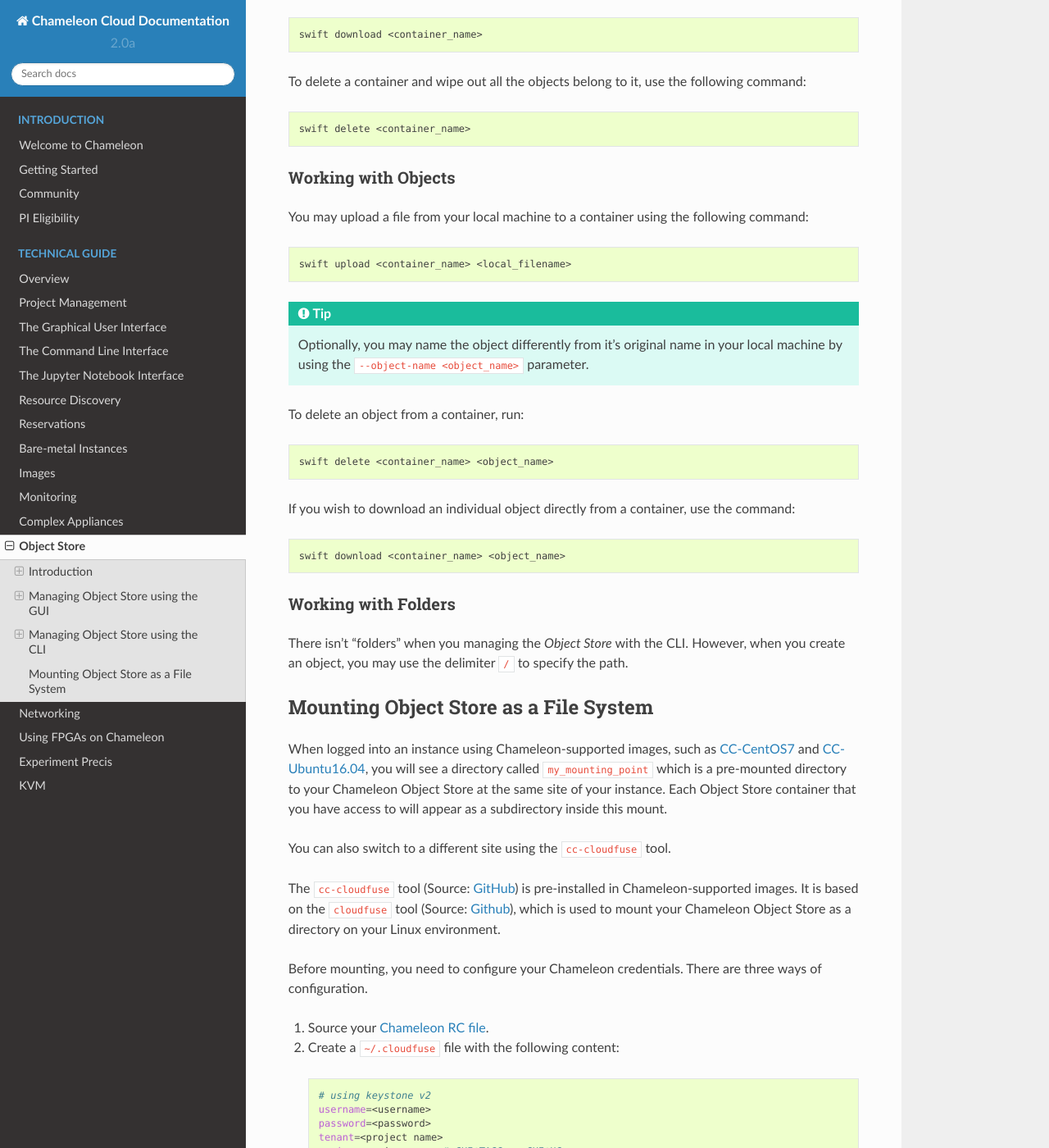
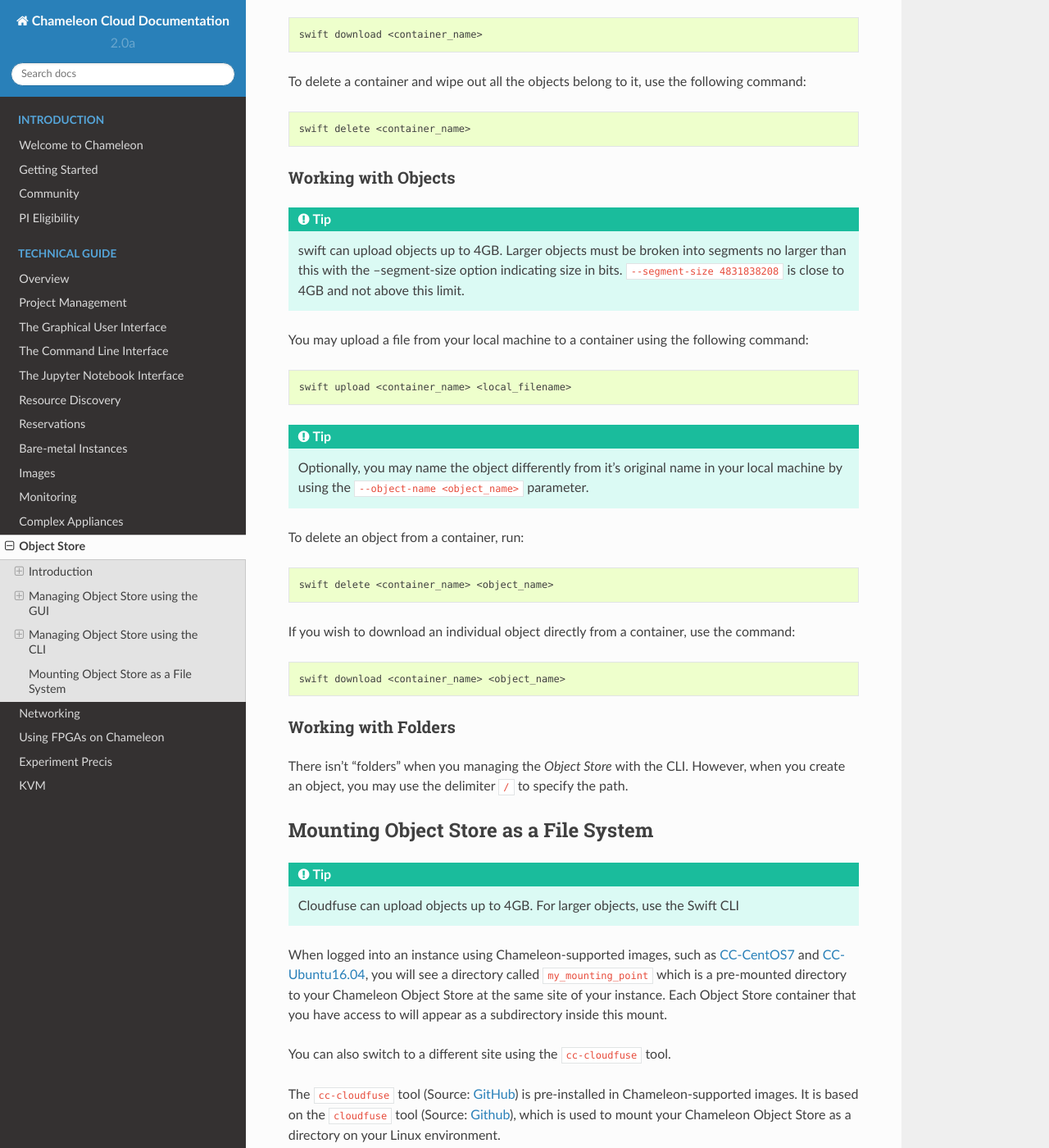
Before and after one commit to ChameleonCloud/docs, a Sphinx documentation site: the page built from source/technical/swift.rst, in a window 1280 px wide and 1400 px high, scrolled down 6323 px. Shown: the whole window at 82% size. Built offline with Sphinx 7.4.7 and the Read the Docs theme 2.0.0, drawn with Linux system fonts in a browser that asks for light colours.

Commit message:
Update swift.rst

```diff
--- a/source/technical/swift.rst
+++ b/source/technical/swift.rst
@@ -173,6 +173,8 @@ To delete a container and wipe out all the objects belong to it, use the followi
 Working with Objects
 ______________________
 
+.. tip:: swift can upload objects up to 4GB. Larger objects must be broken into segments no larger than this with the --segment-size option indicating size in bits. ``--segment-size 4831838208`` is close to 4GB and not above this limit.
+
 You may upload a file from your local machine to a container using the following command:
 
 .. code-block:: bash
@@ -201,6 +203,8 @@ There isn't "folders" when you managing the *Object Store* with the CLI. However
 ________________________________________
 Mounting Object Store as a File System
 ________________________________________
+
+.. tip:: Cloudfuse can upload objects up to 4GB. For larger objects, use the Swift CLI
 
 When logged into an instance using Chameleon-supported images, such as `CC-CentOS7 <https://www.chameleoncloud.org/appliances/1/>`_ and `CC-Ubuntu16.04 <https://www.chameleoncloud.org/appliances/19/>`_,
 you will see a directory called ``my_mounting_point`` which is a pre-mounted directory to your Chameleon Object Store at the same site of your instance. Each Object Store container that you have access to will appear as a subdirectory inside this mount.
```
